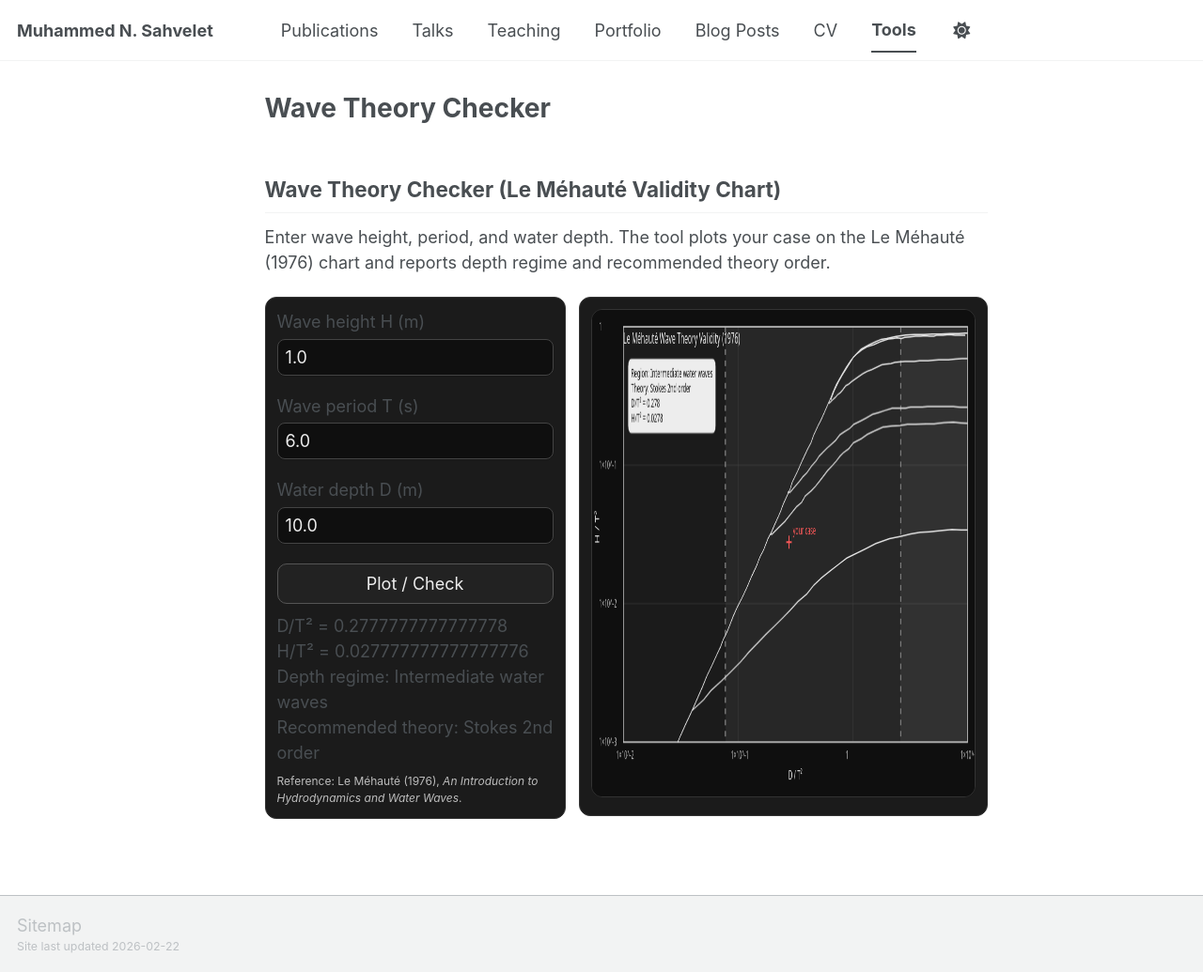
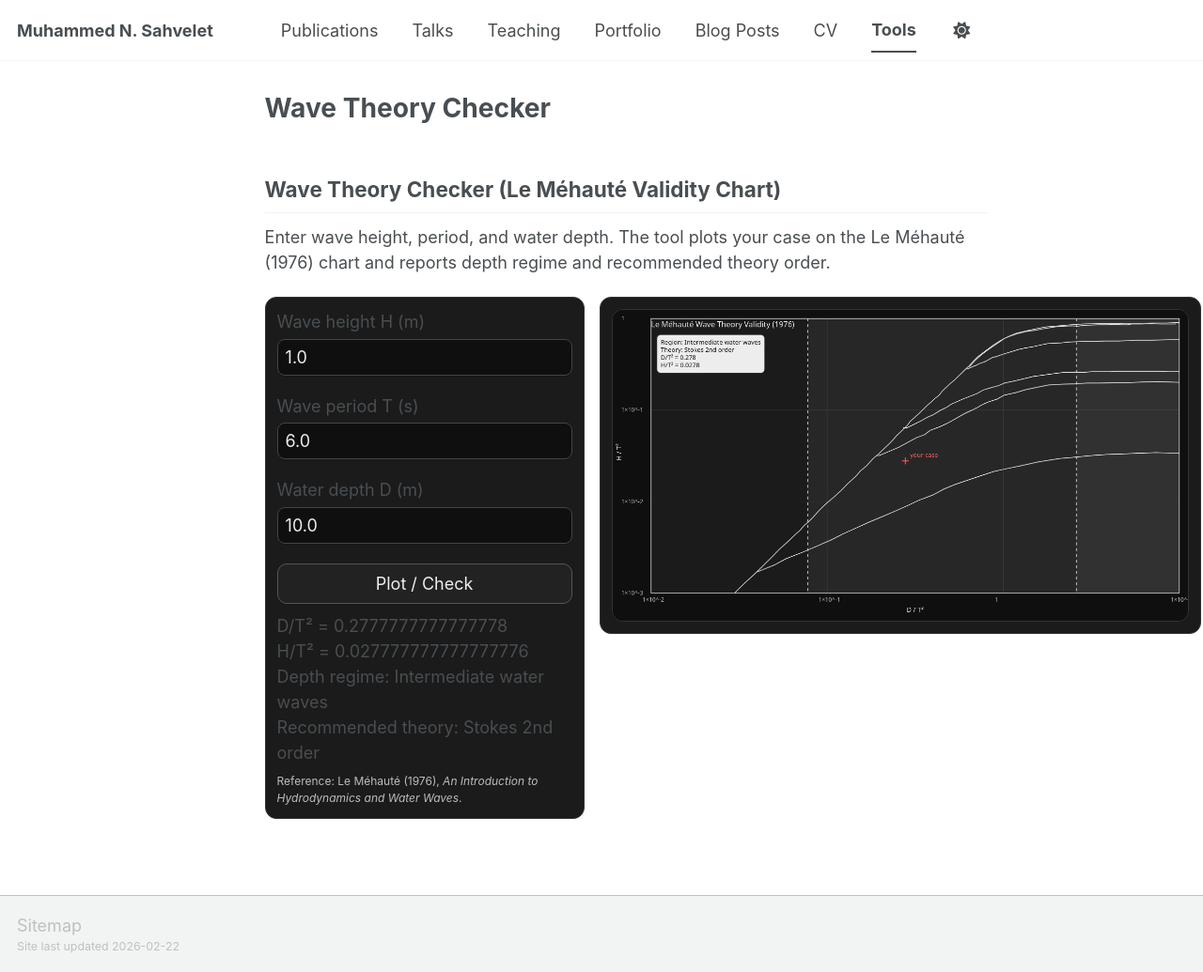
Before and after one commit to mnsahvelet/mnsahvelet.github.io, a Jekyll site: the page built from _pages/wave-theory-check.md, in a window 1280 px wide and 1035 px high. Shown: the whole window at 94% size. Built offline with Jekyll 4.4.1, drawn with Linux system fonts in a browser that asks for light colours; a script bundle is joined from its source files by our own code; library files that are not in the unit come from our copies.

Commit message:
Update wave-theory-check.md

```diff
--- a/_pages/wave-theory-check.md
+++ b/_pages/wave-theory-check.md
@@ -9,7 +9,7 @@ author_profile: false
   <h2>Wave Theory Checker (Le Méhauté Validity Chart)</h2>
   <p>Enter wave height, period, and water depth. The tool plots your case on the Le Méhauté (1976) chart and reports depth regime and recommended theory order.</p>
 
-  <div class="panel" style="display:grid;grid-template-columns:320px 1fr;gap:14px;align-items:start;">
+  <div class="panel" style="display:grid;grid-template-columns:340px minmax(640px, 1fr);gap:16px;align-items:start;">
     <div class="card" style="background:#1b1b1b;border:1px solid #333;border-radius:12px;padding:12px;">
       <label>Wave height H (m)</label>
       <input id="H" type="number" step="any" value="1.0" style="width:100%;padding:8px;border-radius:8px;border:1px solid #444;background:#0f0f0f;color:#eee;" />
@@ -31,7 +31,9 @@ author_profile: false
     </div>
 
     <div class="card" style="background:#1b1b1b;border:1px solid #333;border-radius:12px;padding:12px;">
-      <canvas id="chart" width="980" height="520" style="width:100%;height:520px;background:#0f0f0f;border-radius:12px;border:1px solid #333;"></canvas>
+      <canvas id="chart" width="1200" height="650"
+  style="width:100%;height:auto;aspect-ratio: 1200 / 650; background:#0f0f0f;border-radius:12px;border:1px solid #333;display:block;">
+</canvas>
     </div>
   </div>
 </div>
```
